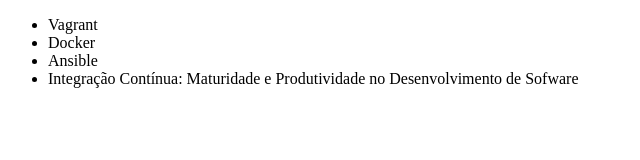
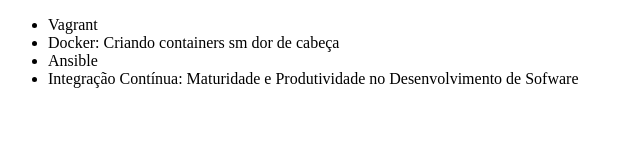
Before and after one commit to Cristianels/alura-git, a plain HTML site: page index.html in a window 1280 px wide. Shown: the whole page, without its empty margins (0-640 px from the left). Drawn offline with Linux system fonts and the light colour scheme.

Commit message:
Corrigindo nome do curso de Docker

```diff
--- a/index.html
+++ b/index.html
@@ -7,7 +7,7 @@
 <body>
     <ul>
         <li>Vagrant</li>
-        <li>Docker</li>
+        <li>Docker: Criando containers sm dor de cabeça</li>
         <li>Ansible</li>
         <li>Integração Contínua: Maturidade e Produtividade no Desenvolvimento de Sofware</li>
     </ul>
```
